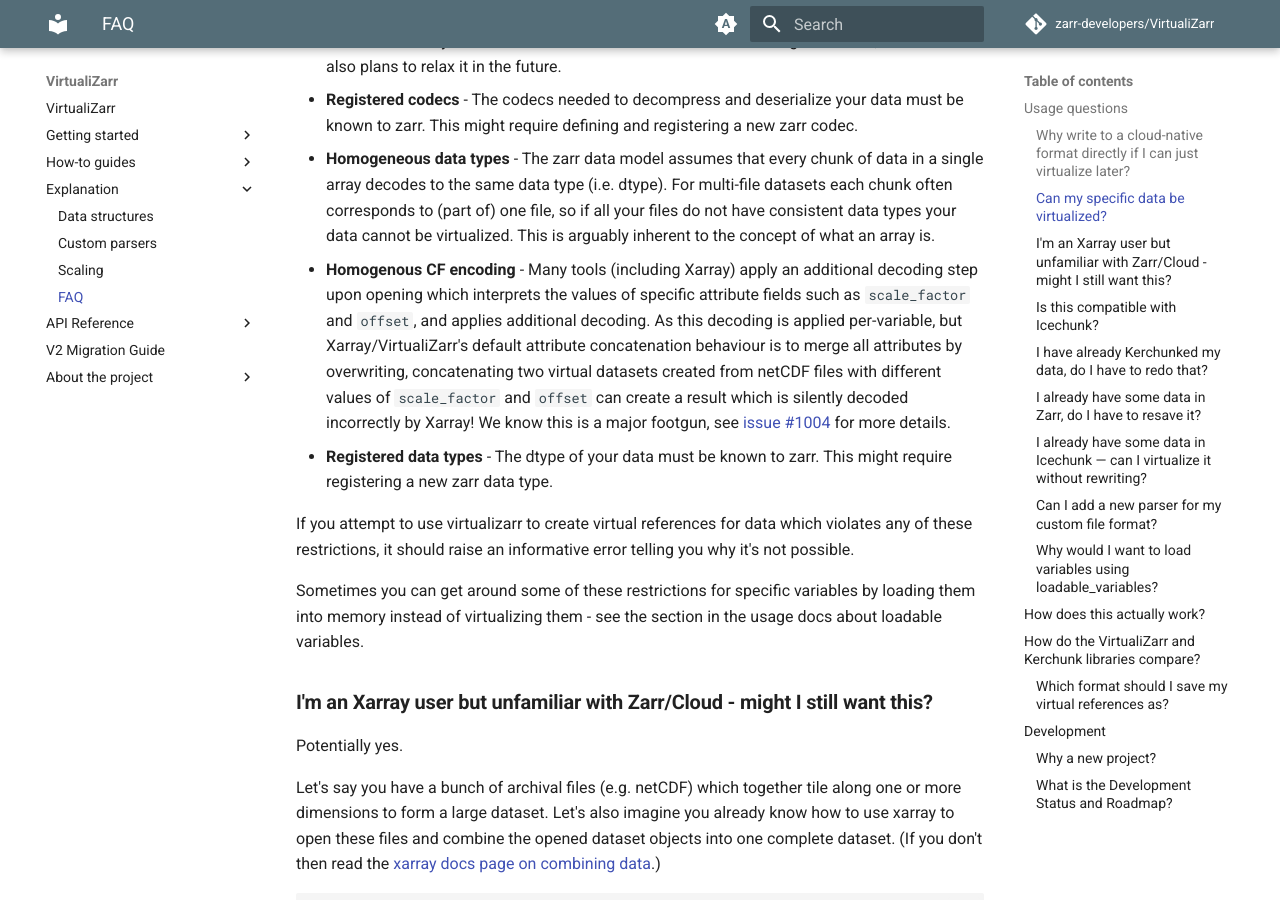
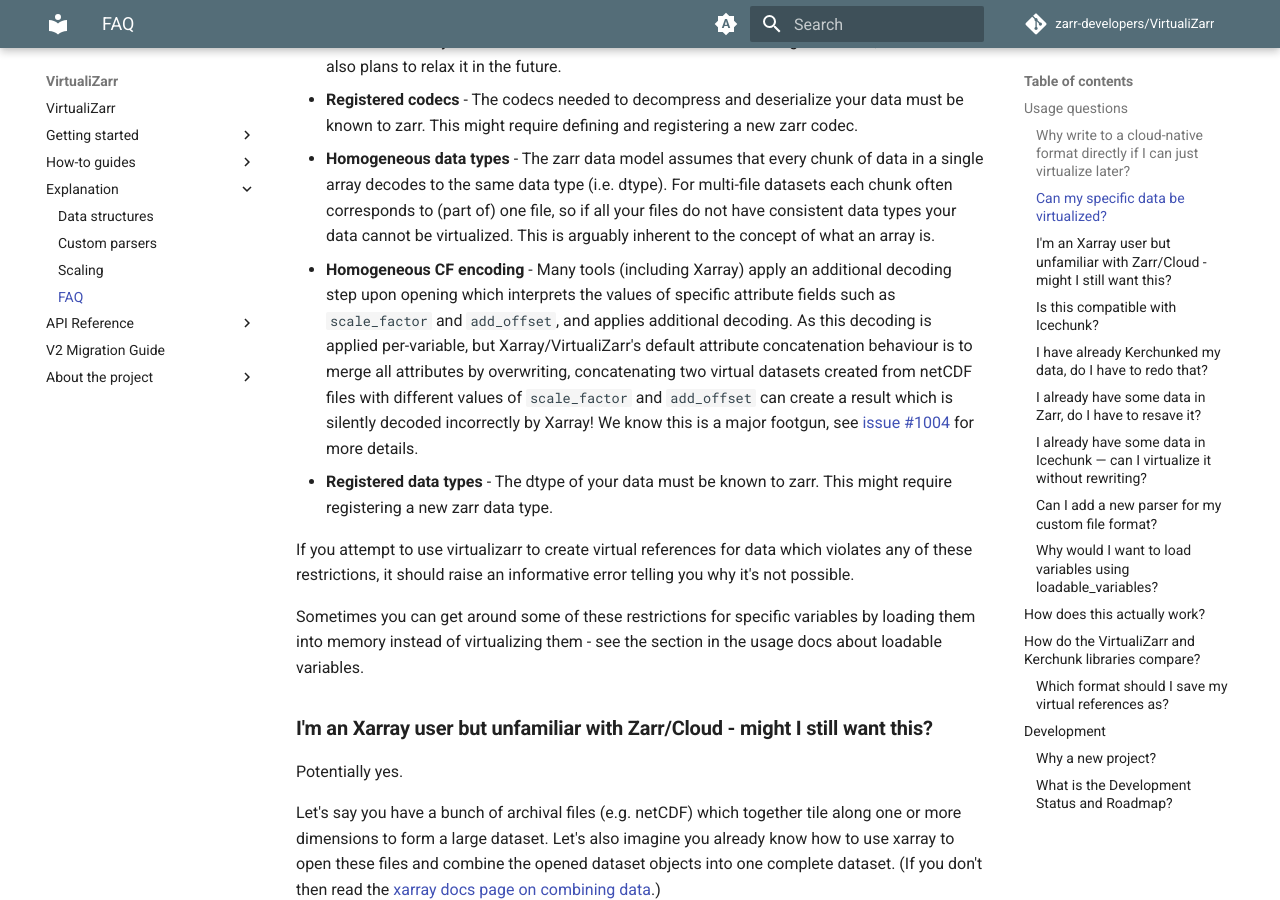
Before and after one commit to zarr-developers/VirtualiZarr, an MkDocs documentation site: the page built from docs/faq.md, in a window 1280 px wide and 900 px high, scrolled down 1536 px. Built offline with MkDocs 1.6.1 and Material for MkDocs 9.7.7, drawn with Linux system fonts in a browser that asks for light colours; comment, search, counter and statistics services are not loaded; the version menu is left out.

Commit message:
fix typo and use correct CF attribute name in FAQ entry
Co-Authored-By: Claude Opus 4.7 (1M context) <noreply@anthropic.com>

```diff
--- a/docs/faq.md
+++ b/docs/faq.md
@@ -32,7 +32,7 @@ When virtualizing multi-file datasets, it is sometimes the case that it is possi
 - **Homogeneous codecs** - The zarr data model assumes that every chunk of data in a single array uses the same set of codecs for compression etc. For multi-file datasets each chunk often corresponds to (part of) one file, so if all your files do not have consistent compression or other codecs your data cannot be virtualized. This is another big restriction, and there are also plans to relax it in the future.
 - **Registered codecs** - The codecs needed to decompress and deserialize your data must be known to zarr. This might require defining and registering a new zarr codec.
 - **Homogeneous data types** - The zarr data model assumes that every chunk of data in a single array decodes to the same data type (i.e. dtype). For multi-file datasets each chunk often corresponds to (part of) one file, so if all your files do not have consistent data types your data cannot be virtualized. This is arguably inherent to the concept of what an array is.
-- **Homogenous CF encoding** - Many tools (including Xarray) apply an additional decoding step upon opening which interprets the values of specific attribute fields such as `scale_factor` and `offset`, and applies additional decoding. As this decoding is applied per-variable, but Xarray/VirtualiZarr's default attribute concatenation behaviour is to merge all attributes by overwriting, concatenating two virtual datasets created from netCDF files with different values of `scale_factor` and `offset` can create a result which is silently decoded incorrectly by Xarray! We know this is a major footgun, see [issue #1004](https://github.com/zarr-developers/VirtualiZarr/issues/1004) for more details.
+- **Homogeneous CF encoding** - Many tools (including Xarray) apply an additional decoding step upon opening which interprets the values of specific attribute fields such as `scale_factor` and `add_offset`, and applies additional decoding. As this decoding is applied per-variable, but Xarray/VirtualiZarr's default attribute concatenation behaviour is to merge all attributes by overwriting, concatenating two virtual datasets created from netCDF files with different values of `scale_factor` and `add_offset` can create a result which is silently decoded incorrectly by Xarray! We know this is a major footgun, see [issue #1004](https://github.com/zarr-developers/VirtualiZarr/issues/1004) for more details.
 - **Registered data types** - The dtype of your data must be known to zarr. This might require registering a new zarr data type.
 
 If you attempt to use virtualizarr to create virtual references for data which violates any of these restrictions, it should raise an informative error telling you why it's not possible.
```
